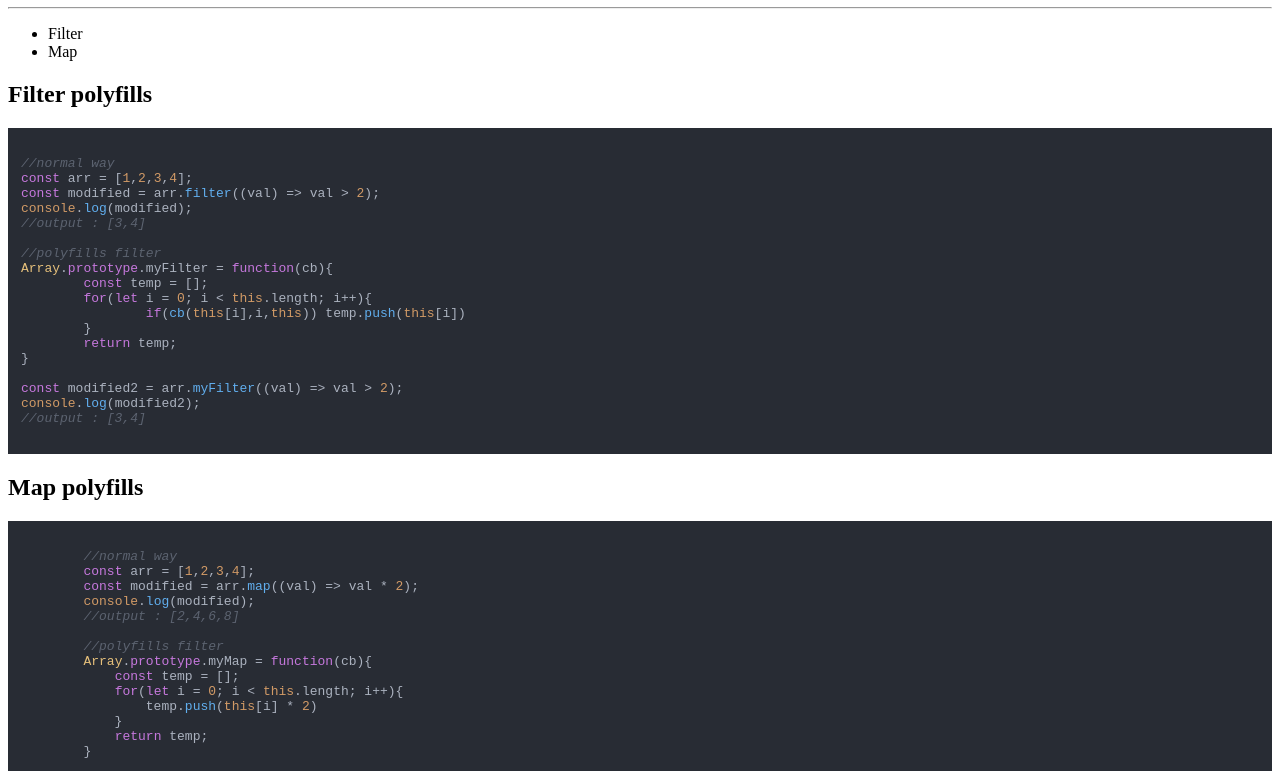
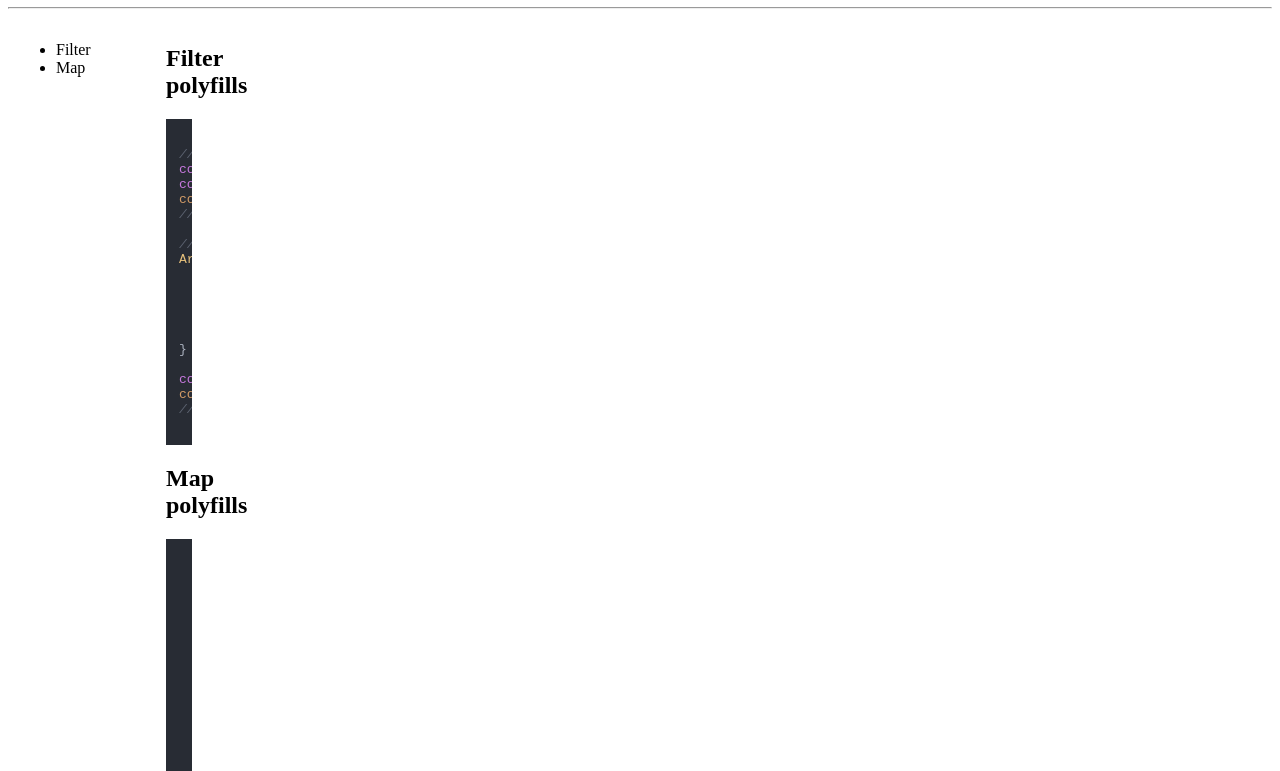
Before and after one commit to rishabhraj291196/javascript, a plain HTML site: page polyfills/index.html in a window 1280 px wide. Shown: the part 73-844 px from the top of the page. Drawn offline with Linux system fonts and the light colour scheme.

Commit message:
add design

```diff
--- /dev/null
+++ b/assets/layout.css
@@ -0,0 +1,18 @@
+.container{
+    height: 100%;
+    width: 100%;
+}
+.container-wrapper{
+    padding: 8px;
+    display: flex;
+}
+
+.sidebar{
+    width: 150px;
+    height: 100%;
+    overflow-y: scroll;
+}
+.wrapper{
+    width: calc(155px - 100%);
+    height: 100%;
+}
--- a/polyfills/index.html
+++ b/polyfills/index.html
@@ -5,6 +5,7 @@
     <meta name="viewport" content="width=device-width, initial-scale=1.0">
     <title>Datatype</title>
     <link rel="stylesheet" href="../highlight/styles/atom-one-dark.min.css">
+    <link rel="stylesheet" href="/assets/layout.css" />
 </head>
 <body>
 
@@ -13,6 +14,7 @@
             <center><h1>Polyfills</h1></center>
             <hr>
         </div>
+        <div class="container-wrapper">
         <div class="sidebar">
             <ul>
                 <li>Filter</li>
@@ -64,6 +66,7 @@ console.log(modified2);
         //output : [2,4,6,8]
             </code></pre>
         </div><!--end of wrapper class-->
+        </div><!--end of container-wrapper class-->
     </main>
 
 
```
